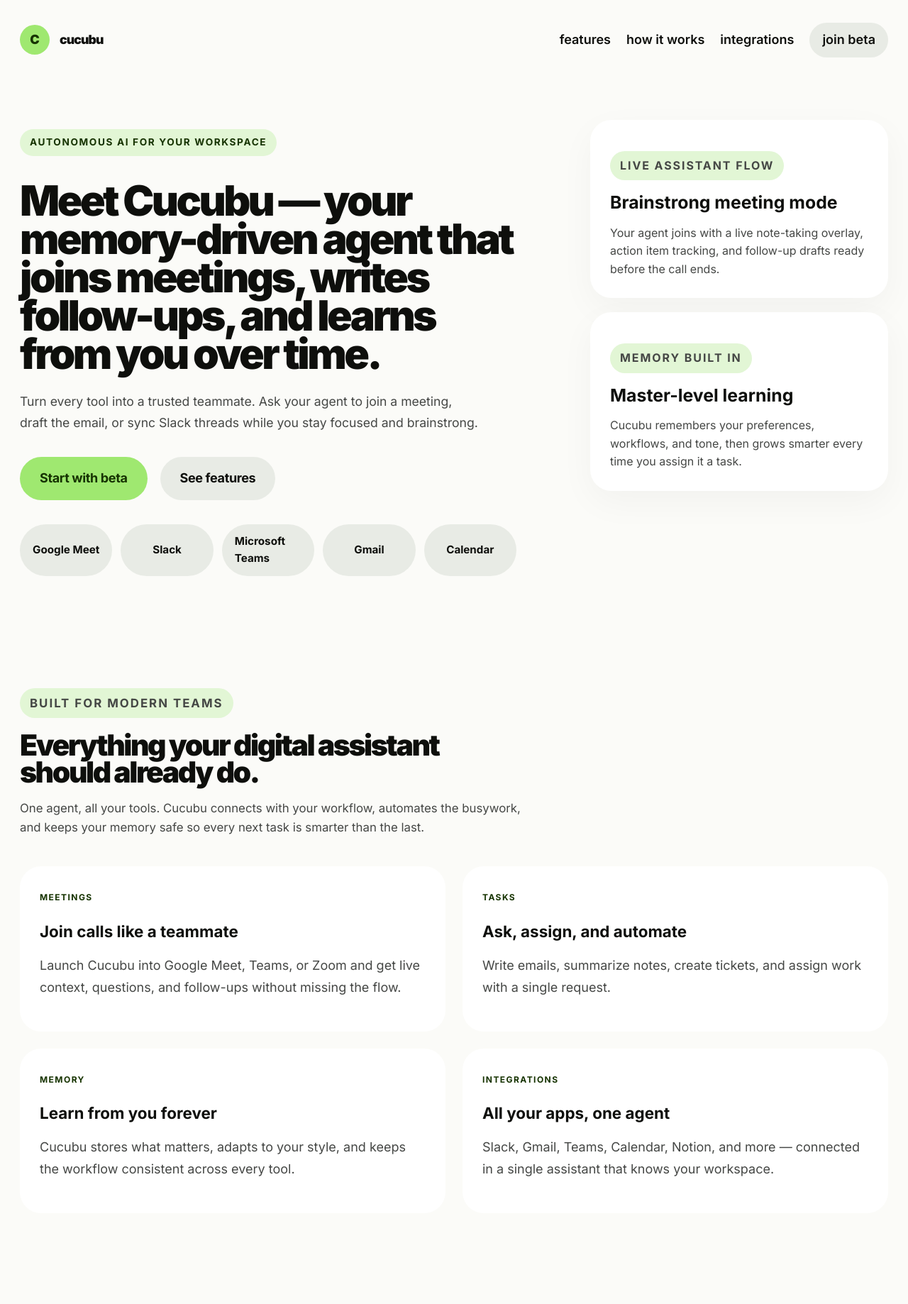
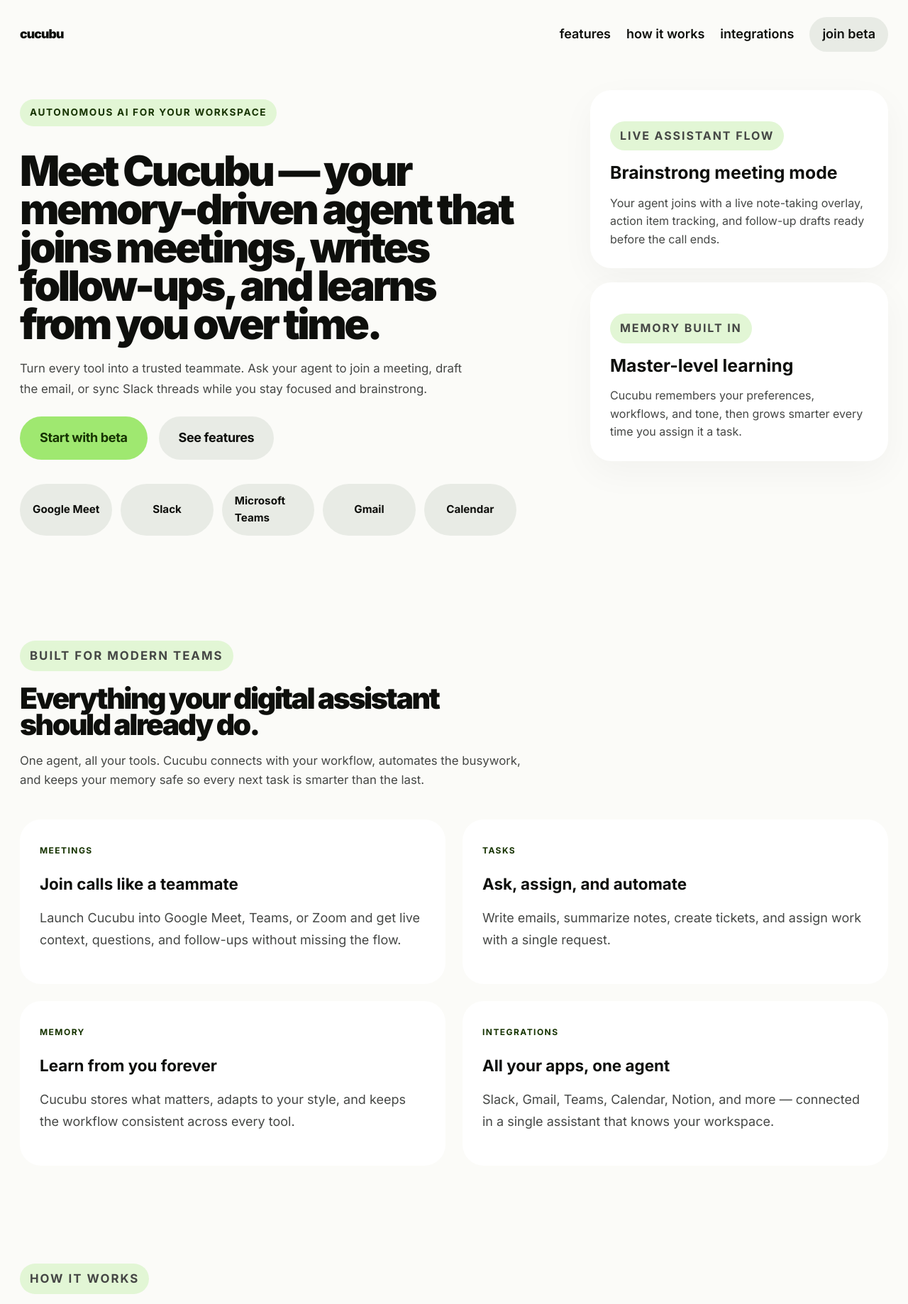
Before and after one commit to cucumbu/Landing-Page, a PHP site: page / in a window 1280 px wide. Shown: the top 1838 px of the page at 71% size. Run offline with PHP 8.4, Linux system fonts and the light colour scheme.

Commit message:
Refine layout and spacing in hero section and site header for improved aesthetics

```diff
--- a/index.html
+++ b/index.html
@@ -20,7 +20,6 @@
     <div class="page-shell">
       <header class="site-header">
         <div class="brand">
-          <span class="brand-mark">c</span>
           <span class="brand-name">cucubu</span>
         </div>
         <nav class="site-nav" aria-label="Primary navigation">
--- a/styles.css
+++ b/styles.css
@@ -52,7 +52,7 @@ a {
 .page-shell {
   max-width: 1400px;
   margin: 0 auto;
-  padding: 32px 28px 64px;
+  padding: 24px 28px 64px;
 }
 
 .site-header {
@@ -60,7 +60,7 @@ a {
   align-items: center;
   justify-content: space-between;
   gap: 24px;
-  padding-bottom: 28px;
+  padding-bottom: 18px;
 }
 
 .brand {
@@ -115,9 +115,9 @@ a {
 .hero-section {
   display: grid;
   grid-template-columns: minmax(0, 1fr) minmax(360px, 420px);
-  gap: 40px;
+  gap: 32px;
   align-items: start;
-  padding: 60px 0 80px;
+  padding: 36px 0 70px;
 }
 
 .hero-copy {
@@ -164,8 +164,8 @@ a {
 }
 
 .hero-text {
-  margin: 24px 0 0;
-  font-size: 1.1rem;
+  margin: 20px 0 0;
+  font-size: 1.05rem;
   max-width: 650px;
   line-height: 1.75;
 }
@@ -173,8 +173,8 @@ a {
 .hero-actions {
   display: flex;
   flex-wrap: wrap;
-  gap: 18px;
-  margin-top: 32px;
+  gap: 16px;
+  margin-top: 24px;
 }
 
 .button {
```
